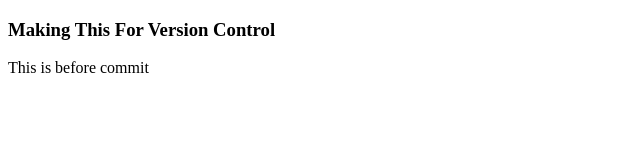
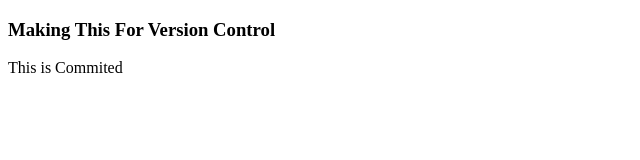
Before and after one commit to kalyankashaboina/dummyOne, a plain HTML site: page index.html in a window 1280 px wide. Shown: the full height of the page, 0-640 px from the left. Drawn offline with Linux system fonts and the light colour scheme.

Commit message:
added second time

```diff
--- a/index.html
+++ b/index.html
@@ -10,6 +10,6 @@
 
 
 
-    <p>This is before commit</p>
+    <p>This is Commited</p>
 </body>
 </html>
```
